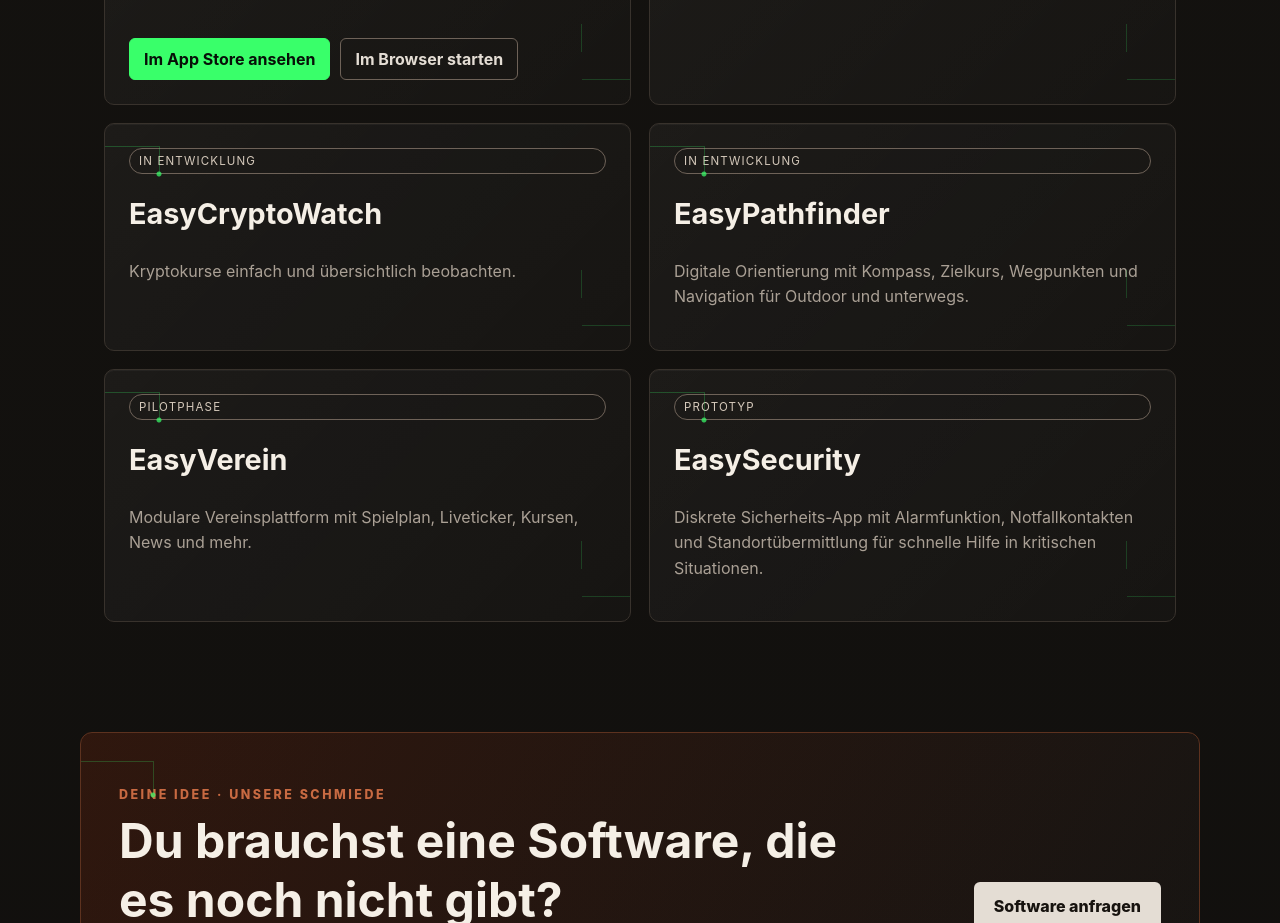
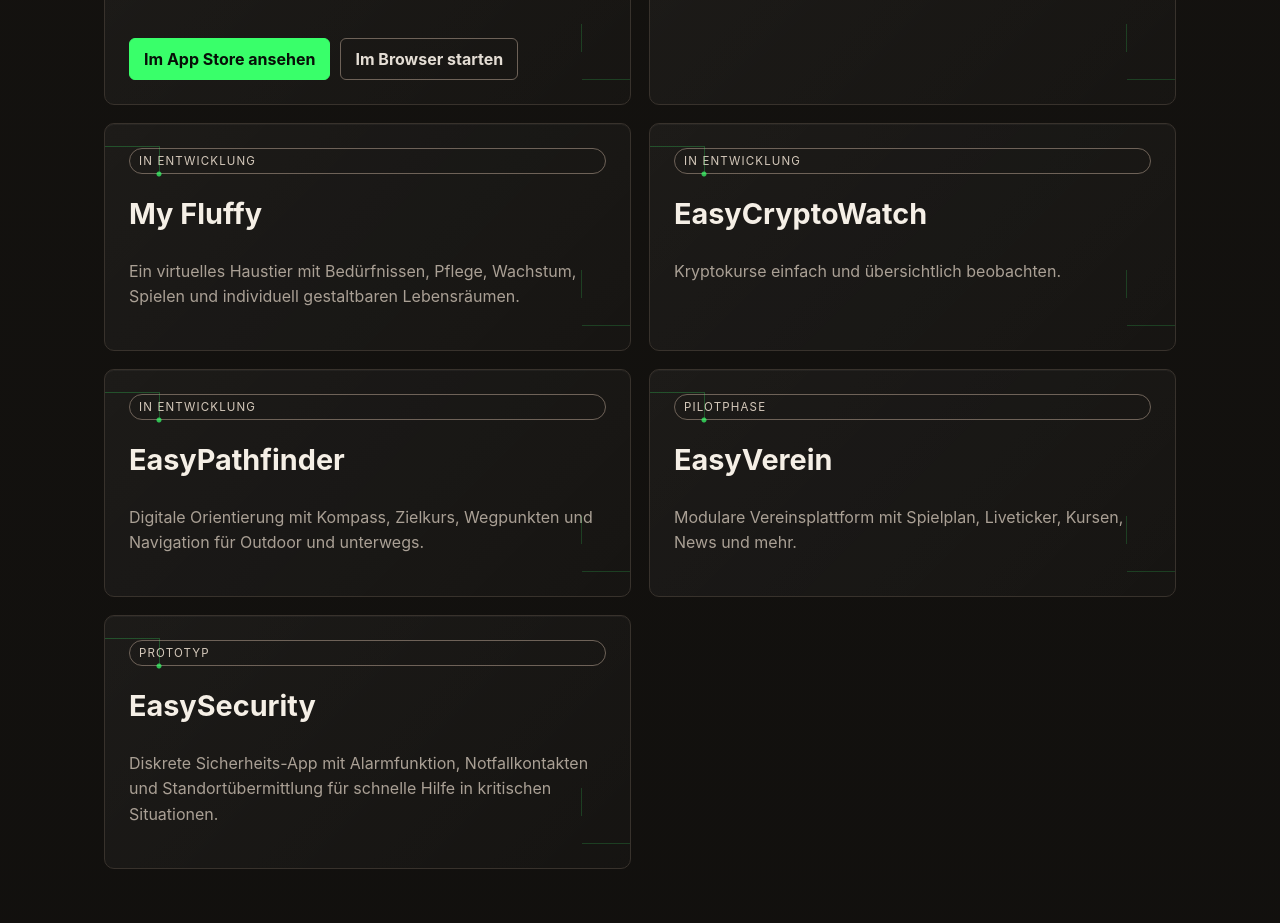
Before and after one commit to HGReimer/easyschmiede, a React (Vite) app: page / in a window 1280 px wide. Shown: the part 1120-2043 px from the top of the page. Built offline with nearby package versions, Linux system fonts and the light colour scheme.

Commit message:
My Fluffy zur Projektübersicht hinzugefügt

```diff
--- a/src/App.jsx
+++ b/src/App.jsx
@@ -164,6 +164,11 @@ const products = [
   {
     name: 'EasyVorrat',
     text: 'Vorräte, Lagerorte, Mengen, Haltbarkeit und Einkauf übersichtlich verwalten.',
+    status: 'In Entwicklung',
+  },
+  {
+    name: 'My Fluffy',
+    text: 'Ein virtuelles Haustier mit Bedürfnissen, Pflege, Wachstum, Spielen und individuell gestaltbaren Lebensräumen.',
     status: 'In Entwicklung',
   },
   {
```
